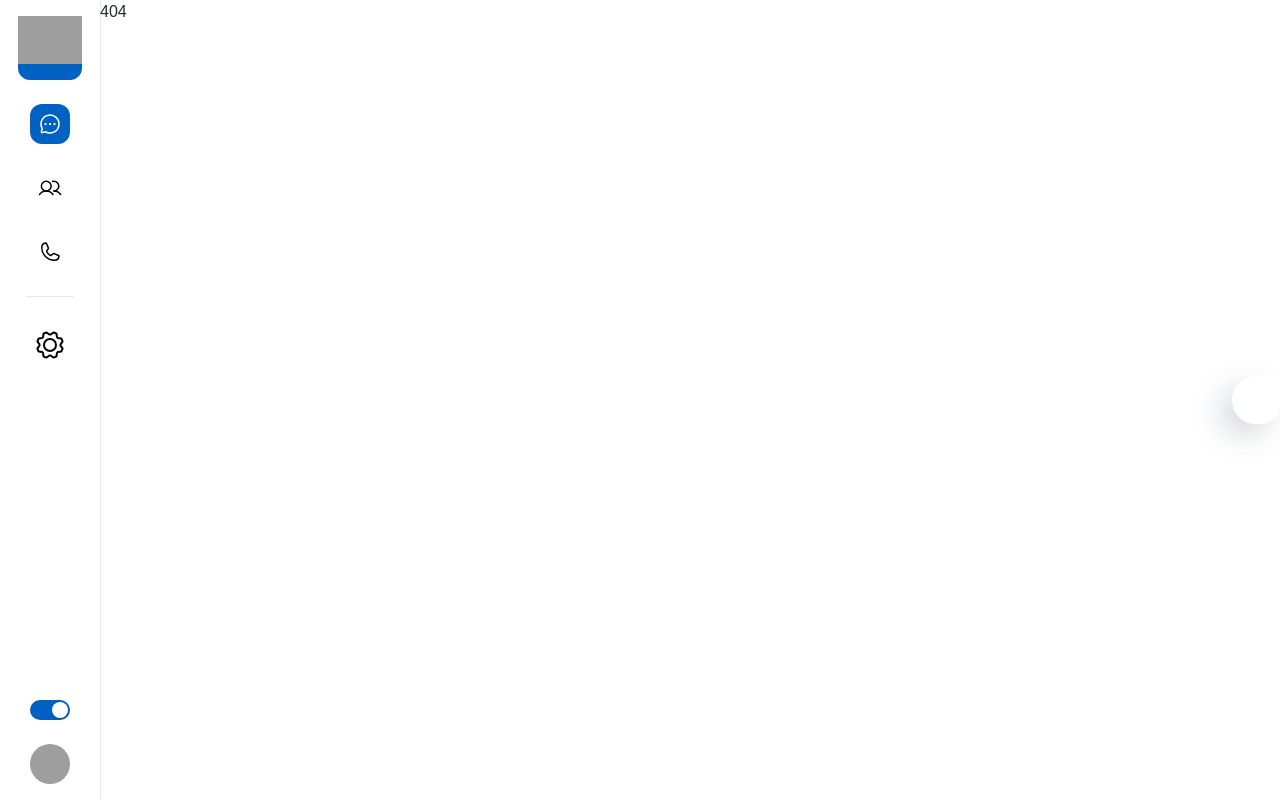
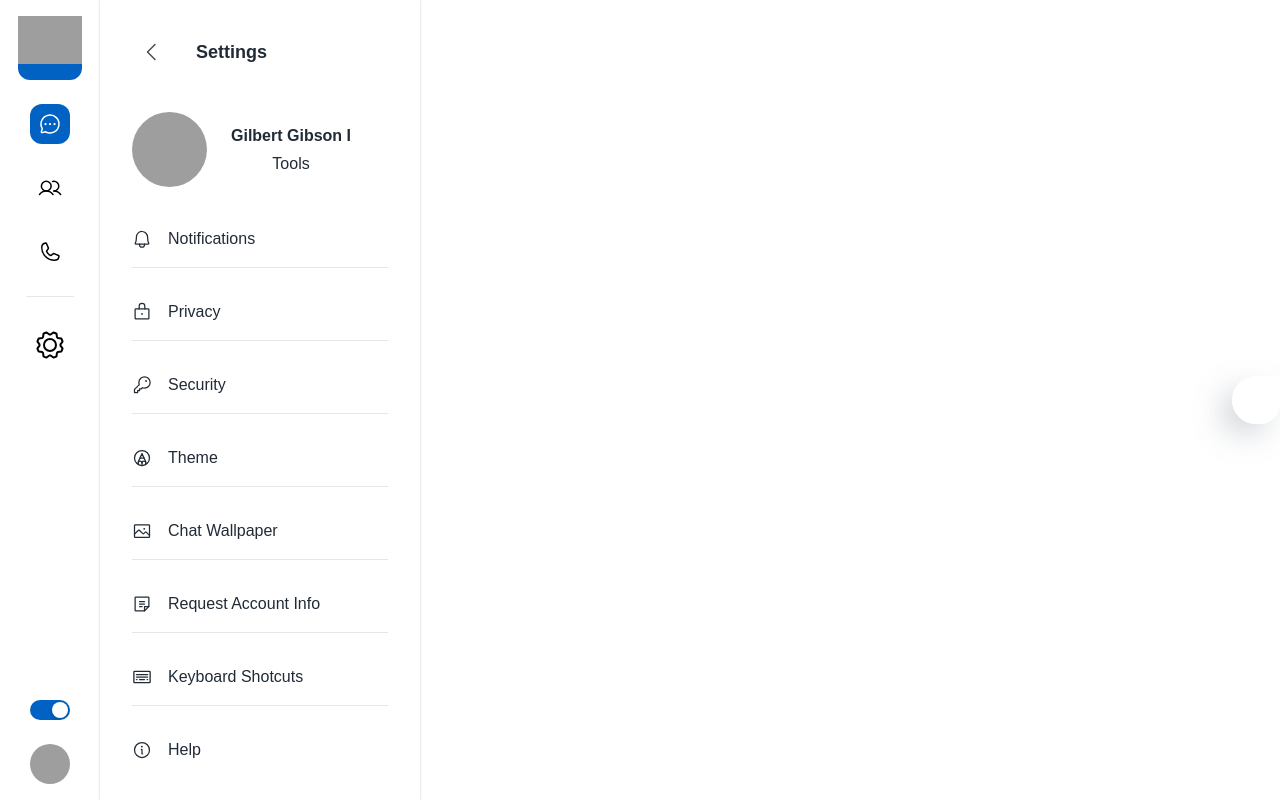
Before and after one commit to BholaNathSarkar/chat-application, a React (Create React App) app in the folder Frontend/: page /settings in a window 1280 px wide. Before the commit this address led to /404. Built offline with nearby package versions, Linux system fonts and the light colour scheme; grey boxes are pictures that could not be loaded; some icons are missing.

Commit message:
Add shortcuts key in settings

```diff
--- a/Frontend/src/data/index.js
+++ b/Frontend/src/data/index.js
@@ -220,7 +220,7 @@
   },
 ];
 
-const SHARED_LINKS=[
+const SHARED_LINKS = [
   {
     type: "msg",
     subtype: "link",
@@ -256,10 +256,9 @@
     incoming: true,
     outgoing: false,
   },
+];
 
-]
-
-const SHARED_DOC=[
+const SHARED_DOC = [
   {
     type: "msg",
     subtype: "doc",
@@ -300,7 +299,7 @@
     incoming: true,
     outgoing: false,
   },
-]
+];
 
 export {
   Profile_Menu,
--- /dev/null
+++ b/Frontend/src/pages/dashboard/Settings.js
@@ -0,0 +1,161 @@
+import React, { useState } from "react";
+import {
+  Avatar,
+  Box,
+  Divider,
+  IconButton,
+  Stack,
+  Typography,
+} from "@mui/material";
+import { useTheme } from "@mui/material/styles";
+import {
+  CaretLeft,
+  Image,
+  Info,
+  Key,
+  Keyboard,
+  Lock,
+  Note,
+  PencilCircle,
+  Bell,
+} from "phosphor-react";
+import { faker } from "@faker-js/faker";
+import ShortcutDialog from "../../sections/Settings/Shortcuts";
+
+function Settings() {
+  const [openShortcuts, setOpenShortcuts] = useState(false);
+  const handleOpenShortcuts = () => {
+    console.log("1");
+    setOpenShortcuts(true);
+  };
+  const handleCloseShortcuts = () => {
+    console.log("2");
+    setOpenShortcuts(false);
+  };
+
+  const list = [
+    {
+      key: 0,
+      icon: <Bell size={20} />,
+      title: "Notifications",
+      onClick: () => {},
+    },
+    {
+      key: 1,
+      icon: <Lock size={20} />,
+      title: "Privacy",
+      onClick: () => {},
+    },
+    {
+      key: 2,
+      icon: <Key size={20} />,
+      title: "Security",
+      onClick: () => {},
+    },
+    {
+      key: 3,
+      icon: <PencilCircle size={20} />,
+      title: "Theme",
+      onClick: handleOpenShortcuts,
+      // onClick: () => {},
+    },
+    {
+      key: 4,
+      icon: <Image size={20} />,
+      title: "Chat Wallpaper",
+      onClick: () => {},
+    },
+    {
+      key: 5,
+      icon: <Note size={20} />,
+      title: "Request Account Info",
+      onClick: () => {},
+    },
+    {
+      key: 6,
+      icon: <Keyboard size={20} />,
+      title: "Keyboard Shotcuts",
+      onClick: handleOpenShortcuts,
+      // onClick: () => {},
+    },
+    {
+      key: 7,
+      icon: <Info size={20} />,
+      title: "Help",
+      onClick: () => {},
+    },
+  ];
+  const theme = useTheme();
+  return (
+    <>
+      <Stack direction={"row"} sx={{ with: "100%" }}>
+        {/* Left Panal */}
+        <Box
+          sx={{
+            overflow: "scroll",
+            height: "100vh",
+            position: "relative",
+            width: 320,
+            backgroundColor:
+              theme.palette.mode === "Light"
+                ? "#F8FAFF"
+                : theme.palette.background.paper,
+            boxShadow: "0px 0px 2px rgba(0,0,0,0.25)",
+          }}
+        >
+          <Stack p={4} spacing={5}>
+            {/* Header  */}
+            <Stack direction={"row"} spacing={3} alignItems={"center"}>
+              <IconButton>
+                <CaretLeft size={24} color="#4B4B4B" />
+              </IconButton>
+              <Typography variant="h6">Settings</Typography>
+            </Stack>
+
+            {/* Profile section */}
+            <Stack direction={"row"} alignItems={"center"} spacing={3}>
+              <Avatar
+                sx={{ width: "75px", height: "75px" }}
+                src={faker.image.avatar()}
+                alt={faker.name.fullName()}
+              />
+
+              <Stack spacing={0.5} direction={"column"} alignItems={"center"}>
+                <Typography variant="article">
+                  {faker.name.fullName()}
+                </Typography>
+                <Typography variant="subtitle">
+                  {faker.random.words()}
+                </Typography>
+              </Stack>
+            </Stack>
+            {/* List of options */}
+            <Stack spacing={4}>
+              {list.map(({ key, icon, title, onClick }) => (
+                <>
+                  <Stack
+                    spacing={2}
+                    sx={{ cursor: "pointer" }}
+                    onClick={onClick}
+                  >
+                    <Stack direction={"row"} spacing={2} alignItems={"center"}>
+                      {icon}
+                      <Typography variant="bod2y">{title}</Typography>
+                    </Stack>
+                    {key !== 7 && <Divider />}
+                  </Stack>
+                </>
+              ))}
+            </Stack>
+          </Stack>
+        </Box>
+        {/* Right Panal */}
+      </Stack>
+      {openShortcuts && (
+        <ShortcutDialog open={openShortcuts} handelClose={handleCloseShortcuts} />
+      )}
+    </>
+  );
+}
+
+export default Settings;
--- a/Frontend/src/routes/index.js
+++ b/Frontend/src/routes/index.js
@@ -7,6 +7,7 @@
 // config
 import { DEFAULT_PATH } from "../config";
 import LoadingScreen from "../components/LoadingScreen";
+// import Settings from "../pages/dashboard/Settings";
 
 const Loadable = (Component) => (props) => {
   return (
@@ -24,6 +25,7 @@
       children: [
         { element: <Navigate to={DEFAULT_PATH} replace />, index: true },
         { path: "app", element: <GeneralApp /> },
+        { path: "settings", element: <Settings /> },
 
         { path: "404", element: <Page404 /> },
         { path: "*", element: <Navigate to="/404" replace /> },
@@ -34,6 +36,10 @@
 }
 
 const GeneralApp = Loadable(
-  lazy(() => import("../pages/dashboard/GeneralApp")),
+  lazy(() => import("../pages/dashboard/GeneralApp"))
+);
+
+const Settings = Loadable(
+  lazy(() => import("../pages/dashboard/Settings"))
 );
 const Page404 = Loadable(lazy(() => import("../pages/Page404")));
--- /dev/null
+++ b/Frontend/src/sections/Settings/Shortcuts.js
@@ -0,0 +1,166 @@
+import React from "react";
+import {
+  Dialog,
+  Slide,
+  Button,
+  DialogActions,
+  DialogContent,
+  DialogTitle,
+  Stack,
+  Typography,
+  Grid,
+} from "@mui/material";
+
+const Transition = React.forwardRef(function Transition(props, ref) {
+  return <Slide direction="up" ref={ref} {...props} />;
+});
+
+const list = [
+  {
+    key: 0,
+    title: "Mark as unread",
+    combination: ["Cmd", "Shift", "U"],
+  },
+  {
+    key: 1,
+    title: "Mute",
+    combination: ["Cmd", "Shift", "M"],
+  },
+  {
+    key: 2,
+    title: "Archive Chat",
+    combination: ["Cmd", "Shift", "E"],
+  },
+  {
+    key: 3,
+    title: "Delete Chat",
+    combination: ["Cmd", "Shift", "D"],
+  },
+  {
+    key: 4,
+    title: "Pin Chat",
+    combination: ["Cmd", "Shift", "P"],
+  },
+  {
+    key: 5,
+    title: "Search",
+    combination: ["Cmd", "F"],
+  },
+  {
+    key: 6,
+    title: "Search Chat",
+    combination: ["Cmd", "Shift", "F"],
+  },
+  {
+    key: 7,
+    title: "Next Chat",
+    combination: ["Cmd", "N"],
+  },
+  {
+    key: 8,
+    title: "Next Step",
+    combination: ["Ctrl", "Tab"],
+  },
+  {
+    key: 9,
+    title: "Previous Step",
+    combination: ["Ctrl", "Shift", "Tab"],
+  },
+  {
+    key: 10,
+    title: "New Group",
+    combination: ["Cmd", "Shift", "N"],
+  },
+  {
+    key: 11,
+    title: "Profile & About",
+    combination: ["Cmd", "P"],
+  },
+  {
+    key: 12,
+    title: "Increase speed of voice message",
+    combination: ["Shift", "."],
+  },
+  {
+    key: 13,
+    title: "Decrease speed of voice message",
+    combination: ["Shift", ","],
+  },
+  {
+    key: 14,
+    title: "Settings",
+    combination: ["Shift", "S"],
+  },
+  {
+    key: 15,
+    title: "Emoji Panel",
+    combination: ["Cmd", "E"],
+  },
+  {
+    key: 16,
+    title: "Sticker Panel",
+    combination: ["Cmd", "S"],
+  },
+];
+
+const ShortcutDialog = ({ open, handelClose }) => {
+  return (
+    <>
+      <Dialog
+        fullWidth
+        maxWidth="md"
+        open={open}
+        TransitionComponent={Transition}
+        keepMounted
+        onClose={handelClose}
+        aria-describedby="alert-dialog-slide-description"
+        sx={{ p: 4 }}
+      >
+        <DialogTitle>{"Keyboard Shortcuts"}</DialogTitle>
+        <DialogContent sx={{ mt: 4 }}>
+          {/*  */}
+          <Grid container spacing={3}>
+            {list.map(({ key, title, combination }) => {
+              return (
+                <Grid item xs={6}>
+                  <Stack
+                    sx={{ width: "100%" }}
+                    justifyContent="space-between"
+                    key={key}
+                    spacing={3}
+                    direction={"row"}
+                    alignItems="center"
+                  >
+                    <Typography variant="caption" sx={{ fontSize: 14 }}>
+                      {title}
+                    </Typography>
+                    <Stack spacing={2} direction="row">
+                      {combination.map((el) => {
+                        return (
+                          <Button
+                            sx={{ color: "#212121" }}
+                            disabled
+                            variant="contained"
+                          >
+                            {el}
+                          </Button>
+                        );
+                      })}
+                    </Stack>
+                  </Stack>
+                </Grid>
+              );
+            })}
+          </Grid>
+        </DialogContent>
+        <DialogActions>
+          <Button variant={"contained"} onClick={handelClose}>
+            Ok
+          </Button>
+        </DialogActions>
+      </Dialog>
+    </>
+  );
+};
+
+export default ShortcutDialog;
```
Also changed, not shown: Frontend/src/sections/Settings/ThemeDialog.js (added, +9 -0 lines).
